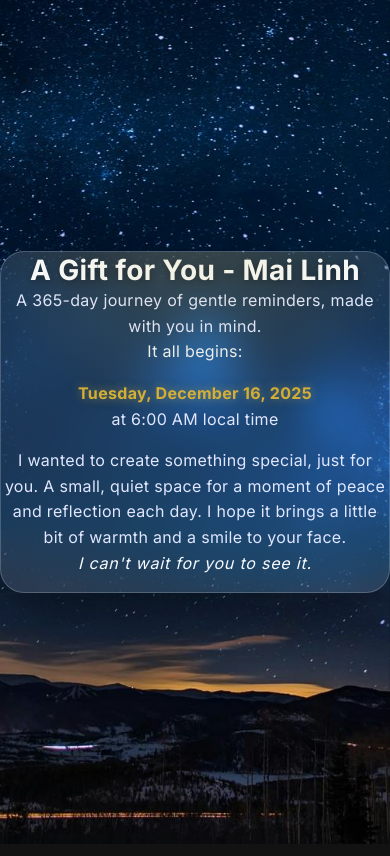
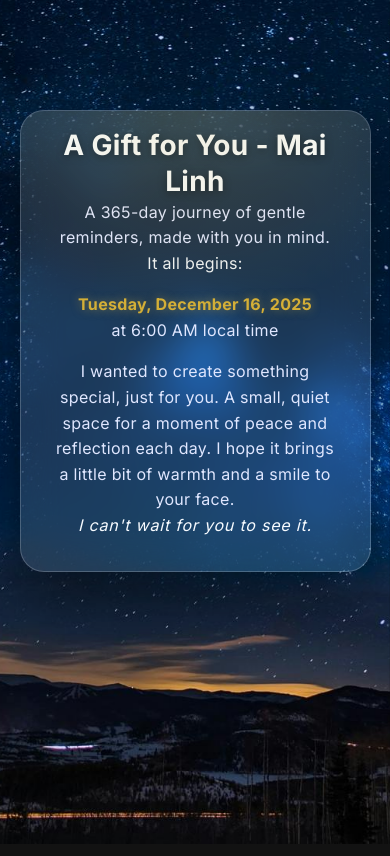
Before and after one commit to vochauthanhhuymgm/gift-of-mailinh, a Nuxt app: page /coming-soon in a window 390 px wide. Built offline with nearby package versions, Linux system fonts and the light colour scheme.

Commit message:
feat: add dark night background image and update references in components

```diff
--- a/src/components/NightSkyBackground.vue
+++ b/src/components/NightSkyBackground.vue
@@ -12,7 +12,7 @@
     inset: 0;
     width: 100%;
     height: 100vh;
-    background-image: url('~/assets/img/dark-night-background.jpg');
+    background-image: url('/img/dark-night-background.jpg');
     background-size: cover;
     background-position: center;
     z-index: -1;
--- a/src/config.ts
+++ b/src/config.ts
@@ -41,6 +41,8 @@ export const appConfig = {
 
   // Timezone handling
   USE_LOCAL_TIMEZONE: true, // Always use device local timezone
+
+  BACKGROUND_IMAGE_PATH: '/img/dark-night-background.jpg',
 };
 
 export type MessageTheme = (typeof appConfig.MESSAGE_THEMES)[number];
--- a/src/pages/coming-soon.vue
+++ b/src/pages/coming-soon.vue
@@ -2,7 +2,9 @@
   <div class="coming-soon-wrapper">
     <div class="coming-soon-container">
       <h1 class="coming-soon-title">A Gift for You - Mai Linh</h1>
-      <p class="coming-soon-subtitle">A 365-day journey of gentle reminders, made with you in mind.</p>
+      <p class="coming-soon-subtitle">
+        A 365-day journey of gentle reminders, made with you in mind.
+      </p>
 
       <div class="coming-soon-date-section">
         <p class="coming-soon-date-label">It all begins:</p>
@@ -11,7 +13,9 @@
       </div>
 
       <p class="coming-soon-description">
-        I wanted to create something special, just for you. A small, quiet space for a moment of peace and reflection each day. I hope it brings a little bit of warmth and a smile to your face.
+        I wanted to create something special, just for you. A small, quiet space for a moment of
+        peace and reflection each day. I hope it brings a little bit of warmth and a smile to your
+        face.
       </p>
 
       <p class="coming-soon-cta">I can't wait for you to see it.</p>
@@ -34,7 +38,6 @@ const startDate = computed(() => {
       day: 'numeric',
     }).format(date);
   });
-
 </script>
 
 <style scoped>
@@ -60,6 +63,8 @@ const startDate = computed(() => {
     box-shadow: 0 25px 70px rgba(3, 5, 9, 0.65);
     text-align: center;
     overflow: hidden; /* To contain the ::before pseudo-element */
+    padding: 1rem 2rem;
+    max-width: 90vw;
   }
 
   .coming-soon-container::before {
@@ -198,7 +203,9 @@ const startDate = computed(() => {
     }
 
     .coming-soon-container {
-    padding: var(--spacing-lg);
+      position: absolute;
+      top: 13%;
+      padding: 1rem 2rem;
     }
 
     .coming-soon-title {
```
Also changed, not shown: public/img/dark-night-background.jpg (renamed from src/assets/img/dark-night-background.jpg). Lines whose indentation alone changed are shown as unchanged.
